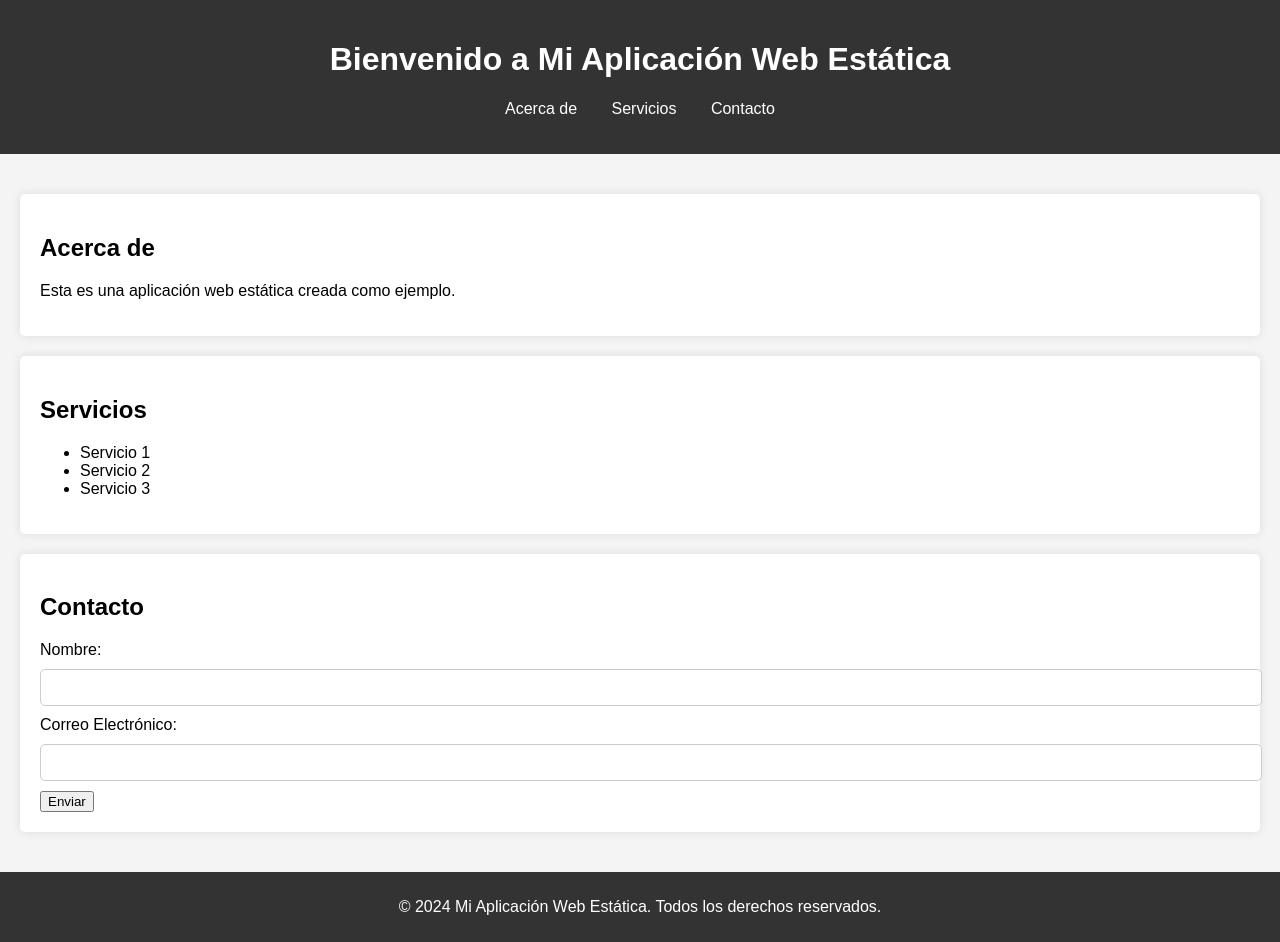
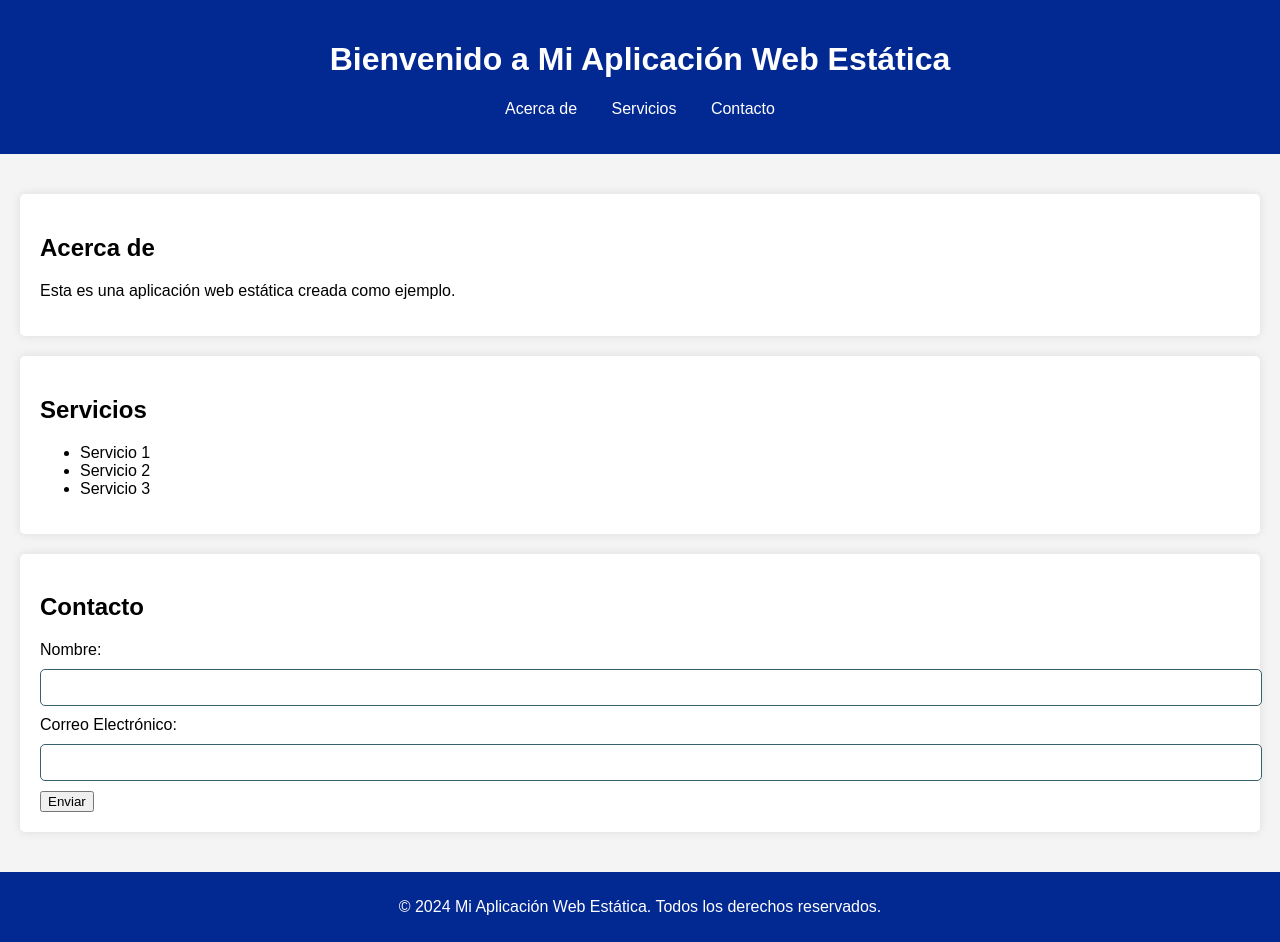
Before and after one commit to elio158/AzureWebStatic, a plain HTML site: page index.html in a window 1280 px wide. Drawn offline with Linux system fonts and the light colour scheme.

Commit message:
Prueba de Cambios en CSS

```diff
--- a/styles.css
+++ b/styles.css
@@ -6,7 +6,7 @@ body {
 }
 
 header {
-    background: #333;
+    background: hsl(224, 97%, 29%);
     color: #fff;
     padding: 20px 0;
     text-align: center;
@@ -42,7 +42,7 @@ section {
 footer {
     text-align: center;
     padding: 10px 0;
-    background: #333;
+    background: hsl(224, 97%, 29%);
     color: #fff;
     position: relative;
     bottom: 0;
@@ -54,6 +54,6 @@ input[type="email"] {
     width: 100%;
     padding: 10px;
     margin: 10px 0;
-    border: 1px solid #ccc;
+    border: 1px solid #39616d;
     border-radius: 5px;
 }
```
